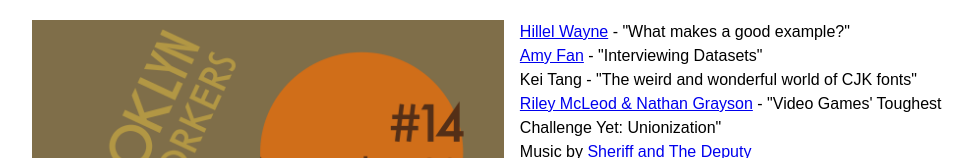
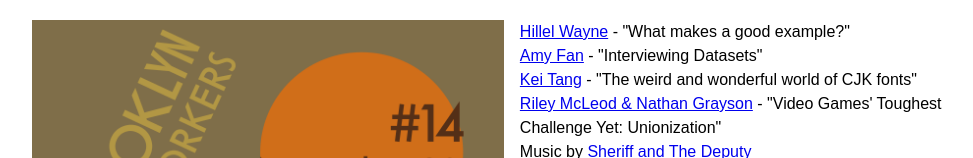
Before and after one commit to modernserf/brooklynwebworkers, a plain HTML site: page index.html in a window 1280 px wide. Shown: the part 144-302 px from the top of the page, without its empty margins (136-1109 px from the left). Drawn offline with Linux system fonts and the light colour scheme.

Commit message:
kei tang url

```diff
--- a/index.html
+++ b/index.html
@@ -199,12 +199,11 @@
             <a href="https://amyafan.github.io/">Amy Fan</a> - "Interviewing Datasets"
           </li>
           <li>
-            Kei Tang - "The weird and wonderful world of CJK fonts"
+            <a href="https://kei.sbeam.dev/">Kei Tang</a> - "The weird and wonderful world of CJK fonts"
           </li>
           <li>
             <a href="https://aftermath.site/">Riley McLeod &amp; Nathan Grayson</a> - "Video Games' Toughest Challenge
-            Yet:
-            Unionization"
+            Yet: Unionization"
           </li>
           <li>
             Music by <a href="https://www.instagram.com/deputizeme/">Sheriff and The Deputy</a>
```
